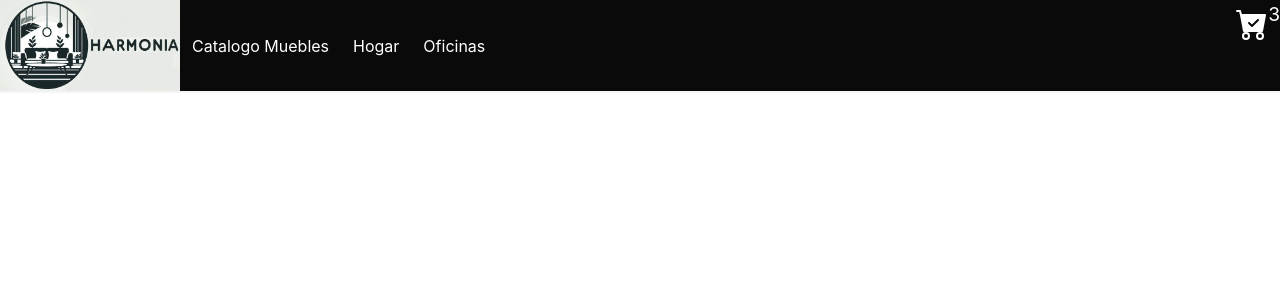
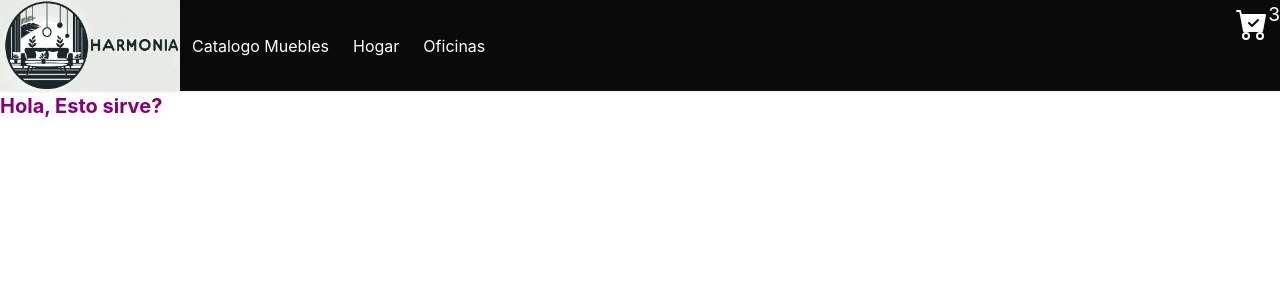
Before and after one commit to EricF-BC/proyectoReact, a React (Create React App) app: page / in a window 1280 px wide. Shown: the top 300 px of the page. Built offline with nearby package versions, Linux system fonts and the light colour scheme.

Commit message:
Creo que esto es prop greetings

```diff
--- a/src/App.js
+++ b/src/App.js
@@ -1,13 +1,17 @@
 import NavBar from "./components/NavBar";
+import ItemListContainer from "./components/ItemListContainer";
 import "bulma/css/bulma.css";
-import logo from "./img/logo.jpg"
 import logorec from "./img/logorec.png"
 
 function App(){
-
+    const msj= "Hola, Esto sirve?"
     return (
+        <div>
         <NavBar img = {logorec}/>
 
+        <ItemListContainer greeting={msj}/>
+
+        </div>
     )
 }
 
--- /dev/null
+++ b/src/components/ItemListContainer.js
@@ -0,0 +1,19 @@
+import React from 'react';
+
+const ItemListContainer = (props) => {
+  const colorPrincipal = 'purple';
+
+  const estilo = {
+    color: colorPrincipal,
+    fontSize: '20px',
+    fontWeight: 'bold'
+  };
+
+    return (
+      <div style={estilo}>
+        <p>{props.greeting}</p>
+      </div>
+    );
+  };
+
+  export default ItemListContainer;
--- a/src/components/NavBar.js
+++ b/src/components/NavBar.js
@@ -14,7 +14,7 @@ function NavBar({ img }) {
           </a>
           <a
             role="button"
-            class="navbar-burger"
+            className="navbar-burger"
             aria-label="menu"
             aria-expanded="false"
             data-target="navbarBasicExample"
```
